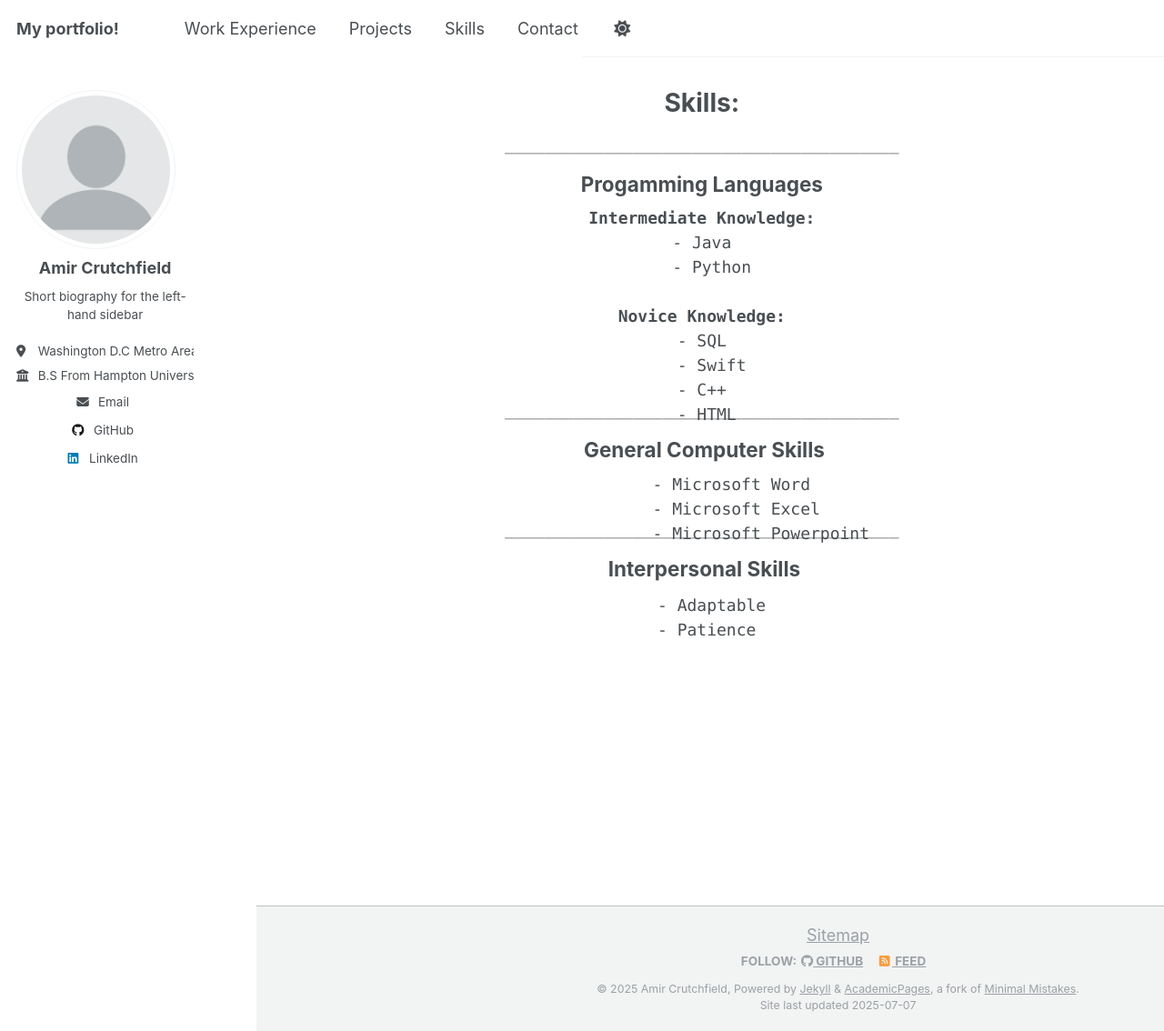
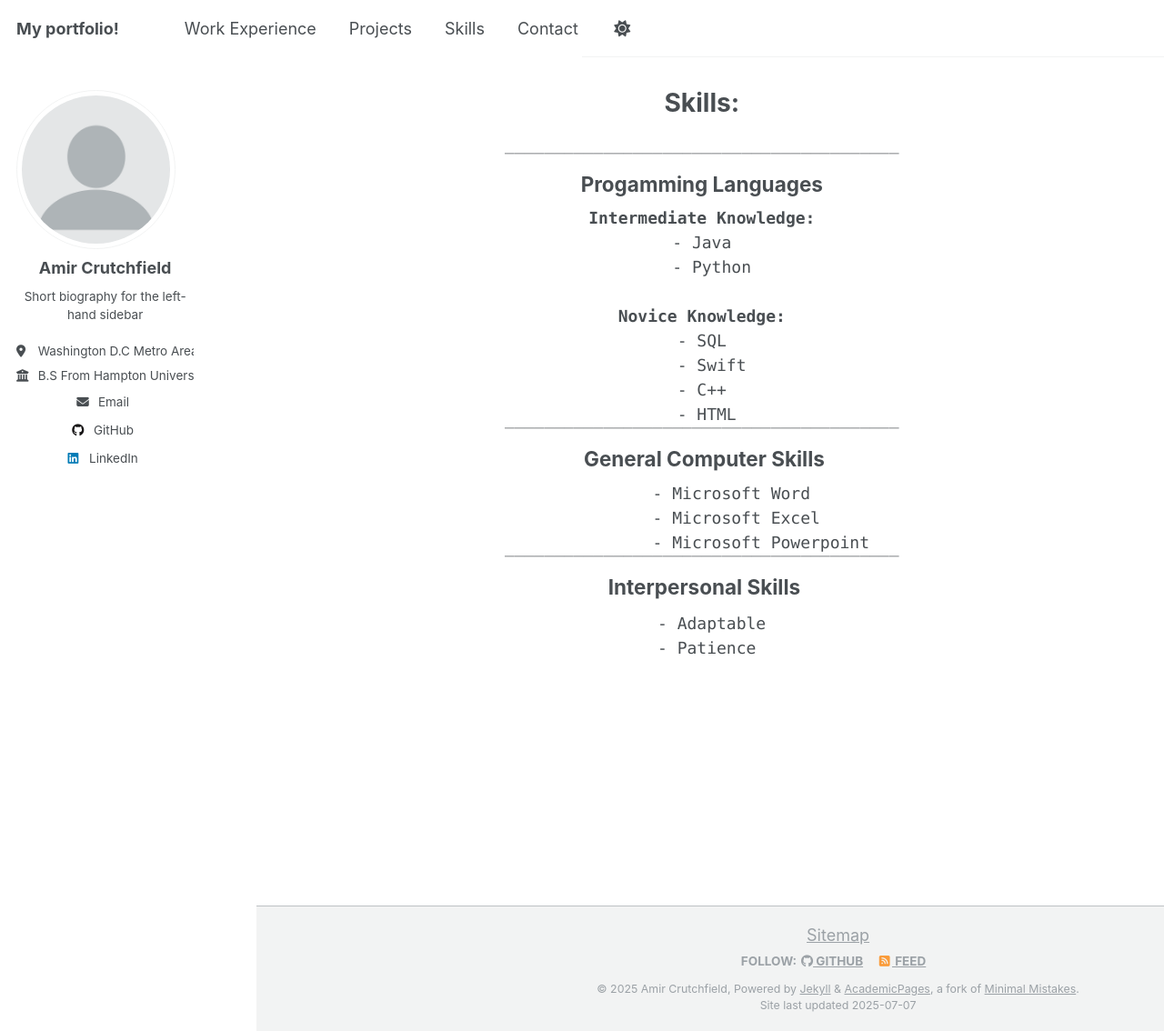
Before and after one commit to amirc42/amircportfolio, a Jekyll site: the page built from _pages/skills.html, in a window 1280 px wide and 1134 px high. Shown: the whole window at 91% size. Built offline with Jekyll 4.4.1, drawn with Linux system fonts in a browser that asks for light colours; a script that is not in the unit is left out.

Commit message:
Update skills.html

```diff
--- a/_pages/skills.html
+++ b/_pages/skills.html
@@ -23,7 +23,7 @@ div {text-align: center;}
   - Swift
 - C++
    - HTML  </pre>
-<div style ="margin:-50px 39.1px 0;">
+<div style ="margin:-40px 39.1px 0;">
 <pre> ________________________________________
 <div style ="margin:-55px 39.1px 0;">
 <h2> General Computer Skills </h2>
@@ -31,7 +31,7 @@ div {text-align: center;}
       - Microsoft Word
         - Microsoft Excel
              - Microsoft Powerpoint </pre>
-<div style ="margin:-50px 39.1px 0;">
+<div style ="margin:-40px 39.1px 0;">
 <pre> ________________________________________
 <div style ="margin:-55px 39.1px 0;">
 <h2> Interpersonal Skills </h2>
```
